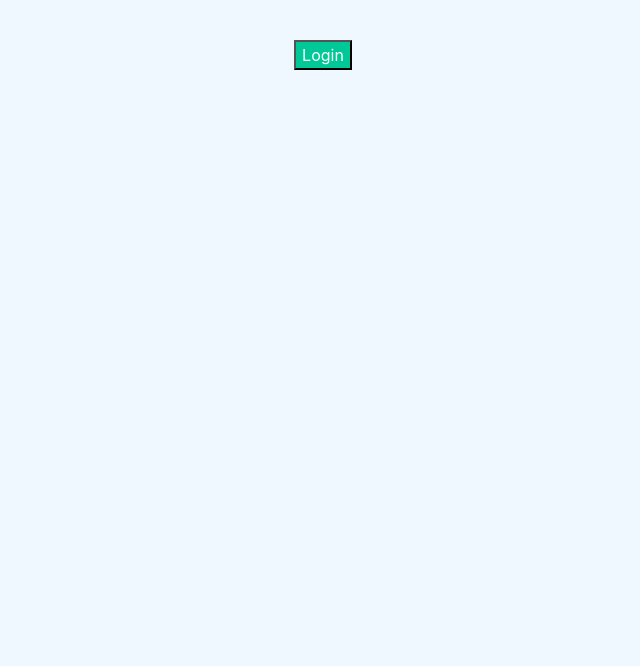
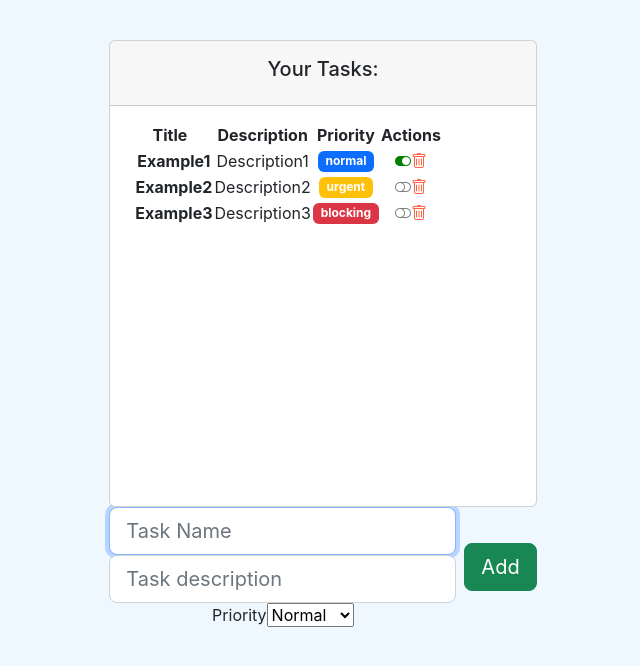
Before and after one commit to leedd87/openbootcamp-reactjs, a React (Create React App) app: page / in a window 1280 px wide. Shown: the top 666 px of the page, without its empty margins (317-957 px from the left). Built offline with nearby package versions, Linux system fonts and the light colour scheme.

Commit message:
task aspp

```diff
--- a/src/App.js
+++ b/src/App.js
@@ -1,5 +1,5 @@
 import "./App.css";
-import OptionalRender from "./components/pure/OptionalRender";
+//import OptionalRender from "./components/pure/OptionalRender";
 // import Ejemplo1 from "./hooks/Ejemplo1";
 // import Ejemplo2 from "./hooks/Ejemplo2";
 // import Ejemplo4 from "./hooks/Ejemplo4";
@@ -8,7 +8,7 @@ import OptionalRender from "./components/pure/OptionalRender";
 // import GreetingF from "./components/pure/GreetingF";
 //import ContactContainerComponent from "./Ejercicios/ContactContainerComponent";
 //import Father from "./components/container/Father";
-// import TaskListComponent from "./components/container/TaskListComponent";
+import TaskListComponent from "./components/container/TaskListComponent";
 
 function App() {
 	console.log("Hello World");
@@ -23,8 +23,8 @@ function App() {
 					<h3>Contenido del props.children</h3>
 				</Ejemplo4> */}
 			{/* <GreetingStyled name="David" /> */}
-			{/* <TaskListComponent /> */}
-			<OptionalRender />
+			<TaskListComponent />
+			{/* <OptionalRender /> */}
 		</div>
 	);
 }
```
